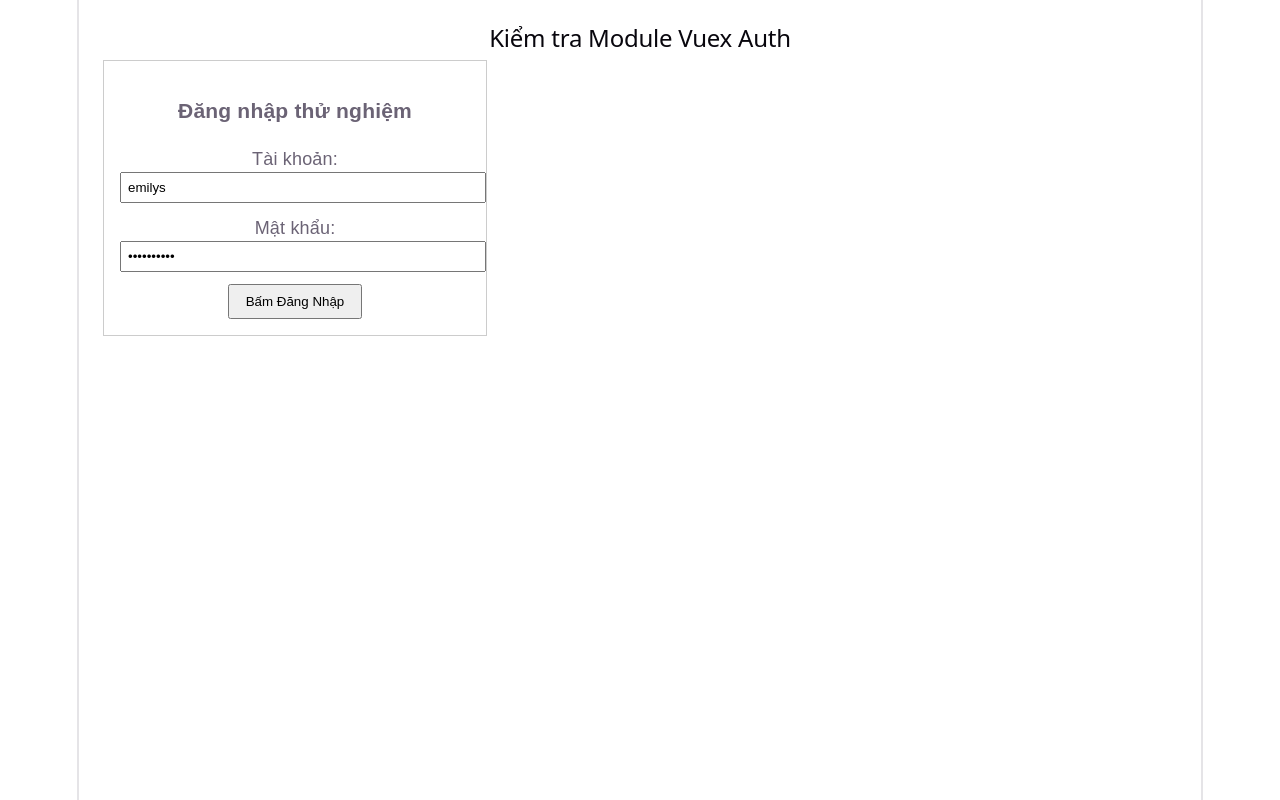
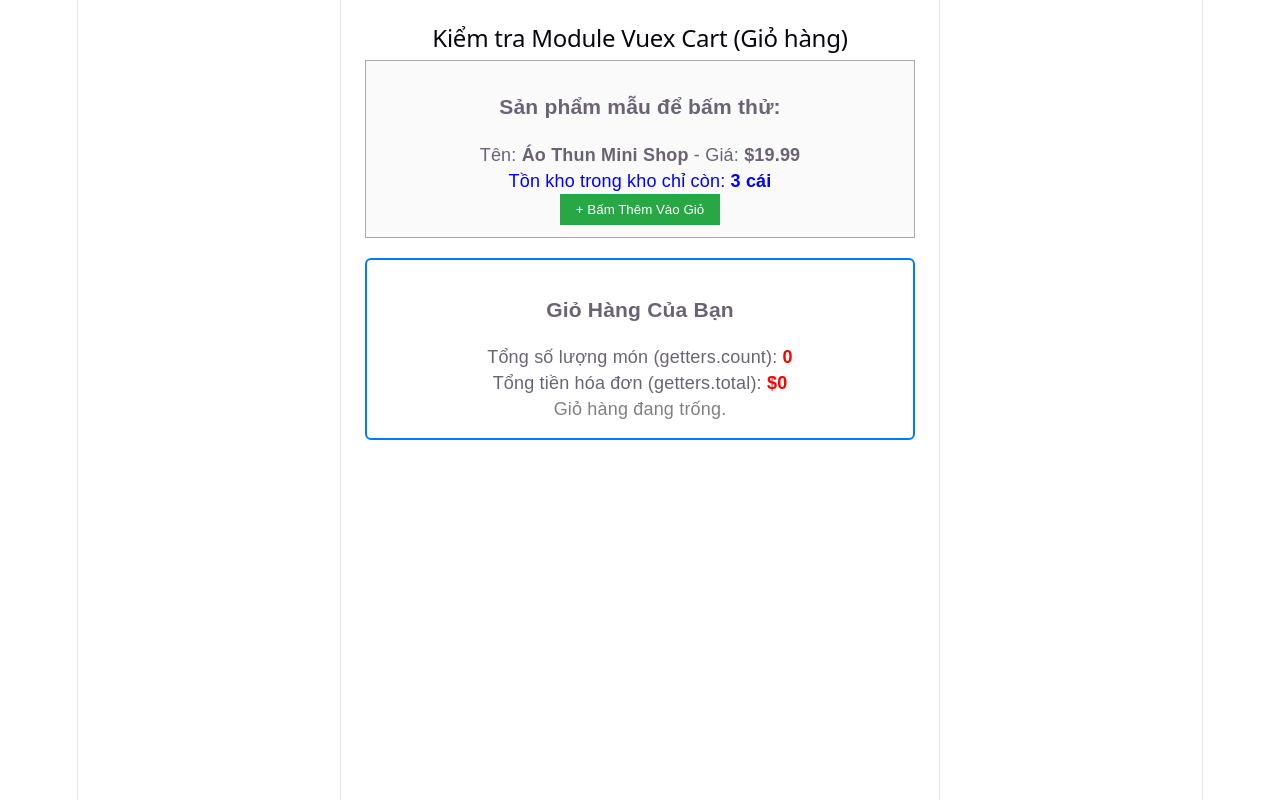
Before and after one commit to tinhrenzi/bai_test_vue.js, a Vue app in the folder mini-shop/: page / in a window 1280 px wide. Built offline with nearby package versions, Linux system fonts and the light colour scheme.

Commit message:
hoàn thiện giỏ hàng

```diff
--- a/mini-shop/src/App.vue
+++ b/mini-shop/src/App.vue
@@ -1,38 +1,41 @@
 <template>
-  <div id="app" style="padding: 24px; font-family: sans-serif;">
-    <h2>Kiểm tra Module Vuex Auth</h2>
+  <div id="app" style="padding: 24px; font-family: sans-serif; max-width: 600px;">
+    <h2>Kiểm tra Module Vuex Cart (Giỏ hàng)</h2>
 
-    <!-- TRƯỜNG HỢP 1: CHƯA ĐĂNG NHẬP -->
-    <div v-if="!daDangNhap" style="border: 1px solid #ccc; padding: 16px; max-width: 350px;">
-      <h3>Đăng nhập thử nghiệm</h3>
-      <div style="margin-bottom: 12px;">
-        <label>Tài khoản:</label><br />
-        <input v-model="taiKhoan" type="text" style="width: 100%; padding: 6px;" />
-      </div>
-      <div style="margin-bottom: 12px;">
-        <label>Mật khẩu:</label><br />
-        <input v-model="matKhau" type="password" style="width: 100%; padding: 6px;" />
-      </div>
-
-      <button :disabled="dangTai" @click="xuLyDangNhap" style="padding: 8px 16px; cursor: pointer;">
-        {{ dangTai ? 'Đang kiểm tra...' : 'Bấm Đăng Nhập' }}
+    <!-- KHỐI SẢN PHẨM MẪU ĐỂ TEST THÊM VÀO GIỎ -->
+    <div style="border: 1px solid #aaa; padding: 12px; margin-bottom: 20px; background: #fafafa;">
+      <h3>Sản phẩm mẫu để bấm thử:</h3>
+      <p>Tên: <strong>Áo Thun Mini Shop</strong> - Giá: <strong>$19.99</strong></p>
+      <p style="color: blue;">Tồn kho trong kho chỉ còn: <strong>3 cái</strong></p>
+      <button @click="themSanPhamMau" style="padding: 8px 16px; background: #28a745; color: white; border: none; cursor: pointer;">
+        + Bấm Thêm Vào Giỏ
       </button>
-
-      <!-- Hiển thị lỗi nếu gõ sai mật khẩu -->
-      <p v-if="loi" style="color: red; margin-top: 8px;">{{ loi }}</p>
     </div>
 
-    <!-- TRƯỜNG HỢP 2: ĐÃ ĐĂNG NHẬP THÀNH CÔNG -->
-    <div v-else style="border: 1px solid green; padding: 16px; max-width: 400px; background: #f0fff0;">
-      <h3 style="color: green;">Đăng nhập thành công vào Vuex!</h3>
-      <img :src="user?.image" width="70" style="border-radius: 50%;" />
-      <p>Xin chào: <strong>{{ user?.firstName }} {{ user?.lastName }}</strong> ({{ user?.username }})</p>
-      <p>Email: {{ user?.email }}</p>
-      <p style="font-size: 12px; word-break: break-all;"><strong>Token:</strong> {{ token }}</p>
+    <!-- KHỐI HIỂN THỊ THÔNG TIN GIỎ HÀNG -->
+    <div style="border: 2px solid #007bff; padding: 16px; border-radius: 6px;">
+      <h3>Giỏ Hàng Của Bạn</h3>
+      <p>Tổng số lượng món (getters.count): <strong style="font-size: 18px; color: red;">{{ tongSoLuong }}</strong></p>
+      <p>Tổng tiền hóa đơn (getters.total): <strong style="font-size: 18px; color: red;">${{ tongTien }}</strong></p>
 
-      <button @click="xuLyDangXuat"
-        style="background: red; color: white; padding: 6px 12px; border: none; cursor: pointer;">
-        Đăng Xuất
+      <div v-if="gioHang.length === 0" style="color: gray;">Giỏ hàng đang trống.</div>
+
+      <!-- DANH SÁCH CÁC MÓN TRONG GIỎ -->
+      <ul v-else style="padding-left: 20px;">
+        <li v-for="item in gioHang" :key="item.id" style="margin-bottom: 10px;">
+          <strong>{{ item.title }}</strong> - ${{ item.price }} / cái
+          <br />
+          Số lượng:
+          <button @click="giamSoLuong(item)">-</button>
+          <strong> {{ item.quantity }} </strong>
+          <button @click="tangSoLuong(item)">+</button>
+          (Tối đa: {{ item.stock }})
+          <button @click="xoaMon(item.id)" style="margin-left: 10px; color: red;">Xóa</button>
+        </li>
+      </ul>
+
+      <button v-if="gioHang.length > 0" @click="xoaHet" style="margin-top: 10px; background: #dc3545; color: white; border: none; padding: 6px 12px; cursor: pointer;">
+        Xóa Sạch Giỏ Hàng
       </button>
     </div>
   </div>
@@ -41,48 +44,56 @@
 <script>
 export default {
   name: 'App',
-  data() {
-    return {
-      // Tài khoản mẫu của DummyJSON
-      taiKhoan: 'emilys',
-      matKhau: 'emilyspass',
-    };
-  },
   computed: {
-    // Lấy dữ liệu từ Vuex module auth
-    daDangNhap() {
-      return this.$store.getters['auth/daDangNhap'];
+    gioHang() {
+      return this.$store.getters['cart/danhSachSanPham'];
     },
-    user() {
-      return this.$store.getters['auth/thongTinUser'];
+    tongSoLuong() {
+      return this.$store.getters['cart/count'];
     },
-    token() {
-      return this.$store.state.auth.token;
-    },
-    dangTai() {
-      return this.$store.state.auth.dangTai;
-    },
-    loi() {
-      return this.$store.state.auth.loi;
+    tongTien() {
+      return this.$store.getters['cart/total'];
     },
   },
-  async mounted() {
-    // Khi vừa mở trang hoặc F5 tải lại trang, tự động gọi khôi phục phiên
-    await this.$store.dispatch('auth/khoiPhucPhienLamViec');
-  },
   methods: {
-    async xuLyDangNhap() {
-      try {
-        await this.$store.dispatch('auth/dangNhap', {
-          username: this.taiKhoan,
-          password: this.matKhau,
-        });
-      } catch (err) {
-        // Lỗi đã được lưu vào Vuex state loi
-      }
+    // 1. Test thêm sản phẩm có stock = 3
+    themSanPhamMau() {
+      this.$store.dispatch('cart/themVaoGio', {
+        sanPham: {
+          id: 101,
+          title: 'Áo Thun Mini Shop',
+          price: 19.99,
+          thumbnail: 'https://via.placeholder.com/150',
+          stock: 3, // Giả lập trong kho chỉ còn đúng 3 cái
+        },
+        soLuong: 1,
+      });
     },
-    xuLyDangXuat() {
-      this.$store.dispatch('auth/dangXuat');
+
+    // 2. Test tăng số lượng
+    tangSoLuong(item) {
+      this.$store.dispatch('cart/capNhatSoLuong', {
+        id: item.id,
+        soLuong: item.quantity + 1,
+      });
+    },
+
+    // 3. Test giảm số lượng (nếu giảm về 0 sẽ tự xóa)
+    giamSoLuong(item) {
+      this.$store.dispatch('cart/capNhatSoLuong', {
+        id: item.id,
+        soLuong: item.quantity - 1,
+      });
+    },
+
+    // 4. Test xóa 1 món
+    xoaMon(id) {
+      this.$store.dispatch('cart/xoaSanPham', id);
+    },
+
+    // 5. Test xóa sạch giỏ
+    xoaHet() {
+      this.$store.dispatch('cart/xoaTatCa');
     },
   },
 };
--- a/mini-shop/src/store/index.js
+++ b/mini-shop/src/store/index.js
@@ -1,10 +1,12 @@
 import { createStore } from 'vuex'
 import products from './modules/products'
 import auth from './modules/auth';
+import cart from './modules/cart';
 
 export default createStore({
     modules: {
         products,
-        auth
+        auth,
+        cart
     }
 })
--- /dev/null
+++ b/mini-shop/src/store/modules/cart.js
@@ -0,0 +1,92 @@
+function khoiPhucGioHang() {
+    try {
+        const truyXuatDuLieu = localStorage.getItem('mini_shop_cart')
+
+        return truyXuatDuLieu ? JSON.parse(truyXuatDuLieu) : []
+    } catch (error) {
+        console.warn('Dữ liệu giỏ hàng bị hỏng, tự động đặt lại:', error);
+        localStorage.removeItem('mini_shop_cart')
+        return []
+    }
+}
+
+export default {
+    namespaced: true,
+    state: () => ({
+        danhSach: khoiPhucGioHang() || []
+    }),
+
+    getters: {
+        danhSachSanPham: (state) => state.danhSach,
+
+        count: (state) => {
+            return state.danhSach.reduce((tongSanPham, sanPham) => tongSanPham + sanPham.quantity, 0)
+        },
+
+        total: (state) => {
+            const tongTien = state.danhSach.reduce((tong, sanPham) => tong + sanPham.price * sanPham.quantity, 0)
+            return Math.round(tongTien * 100) / 100
+        }
+    },
+
+    mutations: {
+        THEM_VAO_GIO(state, { sanPham, soLuong = 1 }) {
+            const spHienTai = state.danhSach.find((item) => item.id === sanPham.id)
+            const tonKhoToiDa = sanPham.stock || 999
+
+            if (spHienTai) {
+                const soLuongMoi = spHienTai.quantity + soLuong
+                spHienTai.quantity = Math.min(soLuongMoi, tonKhoToiDa)
+            } else {
+                const soLuongHopLe = Math.min(soLuong, tonKhoToiDa)
+                state.danhSach.push({
+                    id: sanPham.id,
+                    title: sanPham.title,
+                    price: sanPham.price,
+                    thumbnail: sanPham.thumbnail,
+                    stock: sanPham.stock,
+                    quantity: soLuongHopLe
+                })
+            }
+            localStorage.setItem('mini_shop_cart', JSON.stringify(state.danhSach))
+        },
+
+        CAP_NHAT_SO_LUONG(state, { id, soLuong }) {
+            const sp = state.danhSach.find((item) => item.id === id)
+
+            if (!sp) return;
+
+            if (soLuong <= 0) {
+                state.danhSach = state.danhSach.filter((item) => item.id !== id)
+            } else {
+                sp.quantity = Math.min(soLuong, sp.stock)
+            }
+
+            localStorage.setItem('mini_shop_cart', JSON.stringify(state.danhSach))
+        },
+
+        XOA_SAN_PHAM(state, id) {
+            state.danhSach = state.danhSach.filter((item) => item.id !== id)
+            localStorage.setItem('mini_shop_cart', JSON.stringify(state.danhSach))
+        },
+
+        XOA_TAT_CA_SAN_PHAM(state) {
+            state.danhSach = []
+            localStorage.removeItem('mini_shop_cart')
+        }
+    },
+    actions: {
+        themVaoGio({ commit }, payload) {
+            commit('THEM_VAO_GIO', payload)
+        },
+        capNhatSoLuong({ commit }, payload) {
+            commit('CAP_NHAT_SO_LUONG', payload)
+        },
+        xoaSanPham({ commit }, id) {
+            commit('XOA_SAN_PHAM', id)
+        },
+        xoaTatCa({ commit }) {
+            commit('XOA_TAT_CA_SAN_PHAM')
+        }
+    }
+}
```
